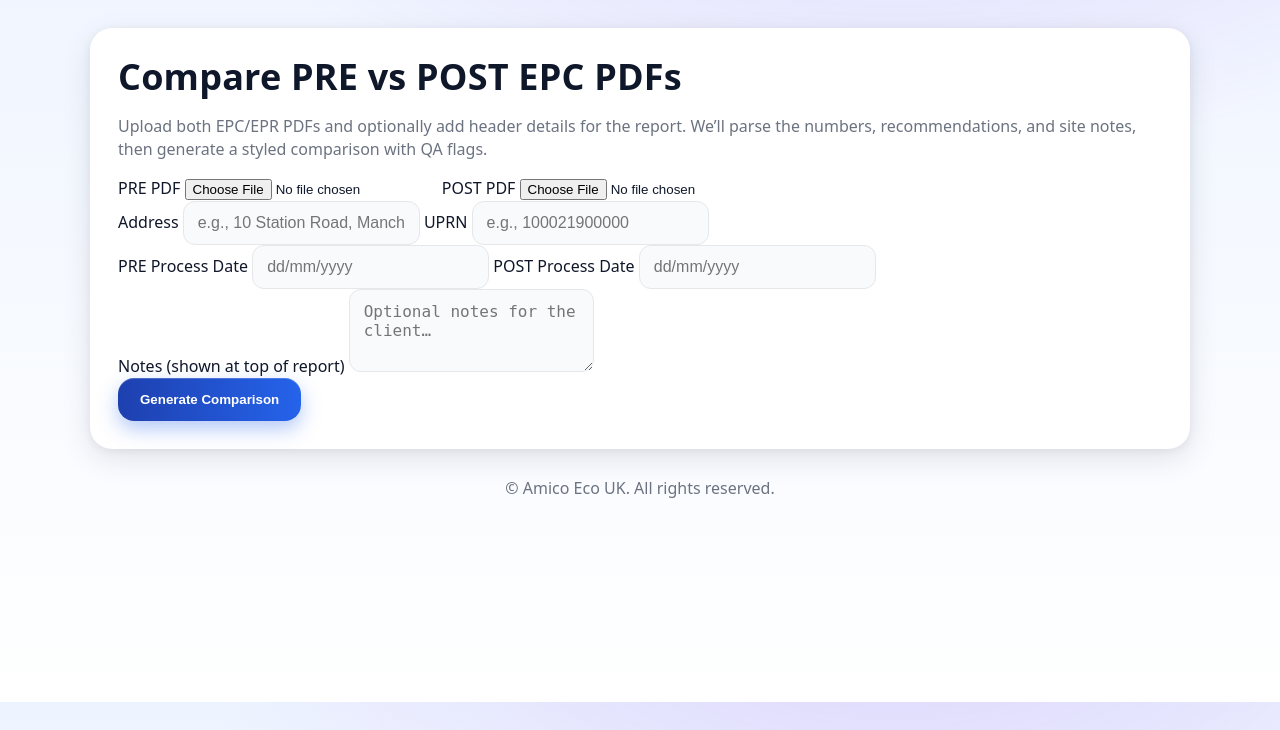
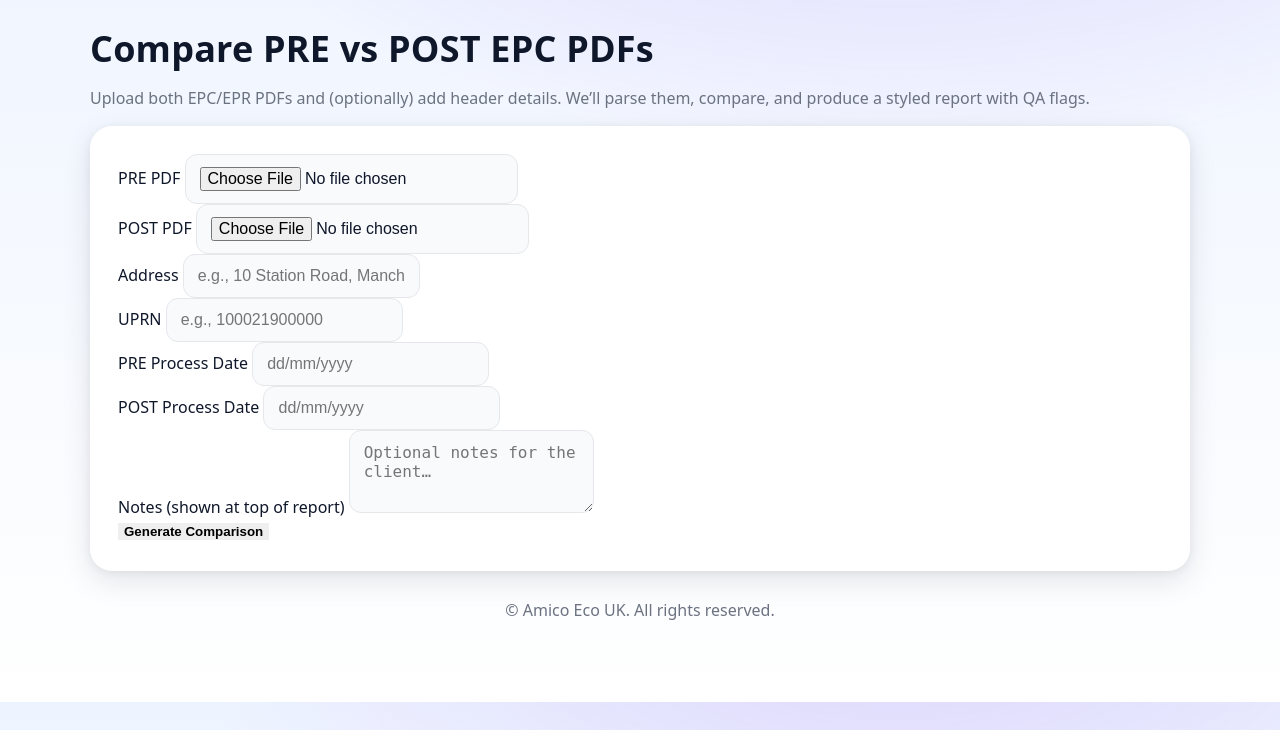
Before and after one commit to Ashley210109/COMPAREAMICOECO, a FastAPI app: page / in a window 1280 px wide. Shown: the part 98-828 px from the top of the page. Run offline with FastAPI, Linux system fonts and the light colour scheme; the visitor is signed in with stand-in values (Sample User, id 1).

Commit message:
Refactor index.html for user authentication and form layout

```diff
--- a/templates/index.html
+++ b/templates/index.html
@@ -1,51 +1,66 @@
 {% extends "base.html" %}
+{% block title %}Compare PRE vs POST · Amico Eco{% endblock %}
 {% block content %}
-<div class="card">
-  <h1 class="card-title">Compare PRE vs POST EPC PDFs</h1>
-  <p class="muted">Upload both EPC/EPR PDFs and optionally add header details for the report. We’ll parse the numbers, recommendations, and site notes, then generate a styled comparison with QA flags.</p>
 
-  <form class="form" method="post" action="/compare" enctype="multipart/form-data">
-    <div class="grid-2">
-      <label class="field">
-        <span>PRE PDF</span>
-        <input type="file" name="pre" accept="application/pdf" required>
+{% if not request.session.get('authed') %}
+  <div class="card max-560 center">
+    <h1 class="h2">Welcome back</h1>
+    <p class="muted">Sign in to access the EPC Comparator.</p>
+    <form method="post" action="/login" class="form vgap-16">
+      <label class="label">Password
+        <input type="password" name="password" placeholder="Key" class="input">
       </label>
-      <label class="field">
-        <span>POST PDF</span>
-        <input type="file" name="post" accept="application/pdf" required>
-      </label>
-    </div>
+      <button class="btn primary wide">Sign in</button>
+    </form>
+  </div>
+{% else %}
 
-    <div class="grid-2">
-      <label class="field">
-        <span>Address</span>
-        <input type="text" name="address" placeholder="e.g., 10 Station Road, Manchester">
-      </label>
-      <label class="field">
-        <span>UPRN</span>
-        <input type="text" name="uprn" placeholder="e.g., 100021900000">
-      </label>
-    </div>
+  <div class="stack vgap-16">
+    <h1 class="h2">Compare PRE vs POST EPC PDFs</h1>
+    <p class="muted">Upload both EPC/EPR PDFs and (optionally) add header details. We’ll parse them, compare, and produce a styled report with QA flags.</p>
 
-    <div class="grid-2">
-      <label class="field">
-        <span>PRE Process Date</span>
-        <input type="text" name="pre_date" placeholder="dd/mm/yyyy">
-      </label>
-      <label class="field">
-        <span>POST Process Date</span>
-        <input type="text" name="post_date" placeholder="dd/mm/yyyy">
-      </label>
-    </div>
+    <form method="post" action="/compare" enctype="multipart/form-data" class="card form-grid">
+      <div>
+        <label class="label">PRE PDF
+          <input type="file" name="pre" accept="application/pdf" class="input">
+        </label>
+      </div>
+      <div>
+        <label class="label">POST PDF
+          <input type="file" name="post" accept="application/pdf" class="input">
+        </label>
+      </div>
+      <div class="span-2">
+        <label class="label">Address
+          <input type="text" name="address" placeholder="e.g., 10 Station Road, Manchester" class="input">
+        </label>
+      </div>
+      <div>
+        <label class="label">UPRN
+          <input type="text" name="uprn" placeholder="e.g., 100021900000" class="input">
+        </label>
+      </div>
+      <div>
+        <label class="label">PRE Process Date
+          <input type="text" name="pre_date" placeholder="dd/mm/yyyy" class="input">
+        </label>
+      </div>
+      <div>
+        <label class="label">POST Process Date
+          <input type="text" name="post_date" placeholder="dd/mm/yyyy" class="input">
+        </label>
+      </div>
+      <div class="span-2">
+        <label class="label">Notes (shown at top of report)
+          <textarea name="notes" rows="3" placeholder="Optional notes for the client…" class="input"></textarea>
+        </label>
+      </div>
 
-    <label class="field">
-      <span>Notes (shown at top of report)</span>
-      <textarea name="notes" rows="3" placeholder="Optional notes for the client…"></textarea>
-    </label>
+      <div class="span-2 right">
+        <button class="btn primary">Generate Comparison</button>
+      </div>
+    </form>
+  </div>
 
-    <div class="actions">
-      <button class="btn btn-primary" type="submit">Generate Comparison</button>
-    </div>
-  </form>
-</div>
+{% endif %}
 {% endblock %}
```
